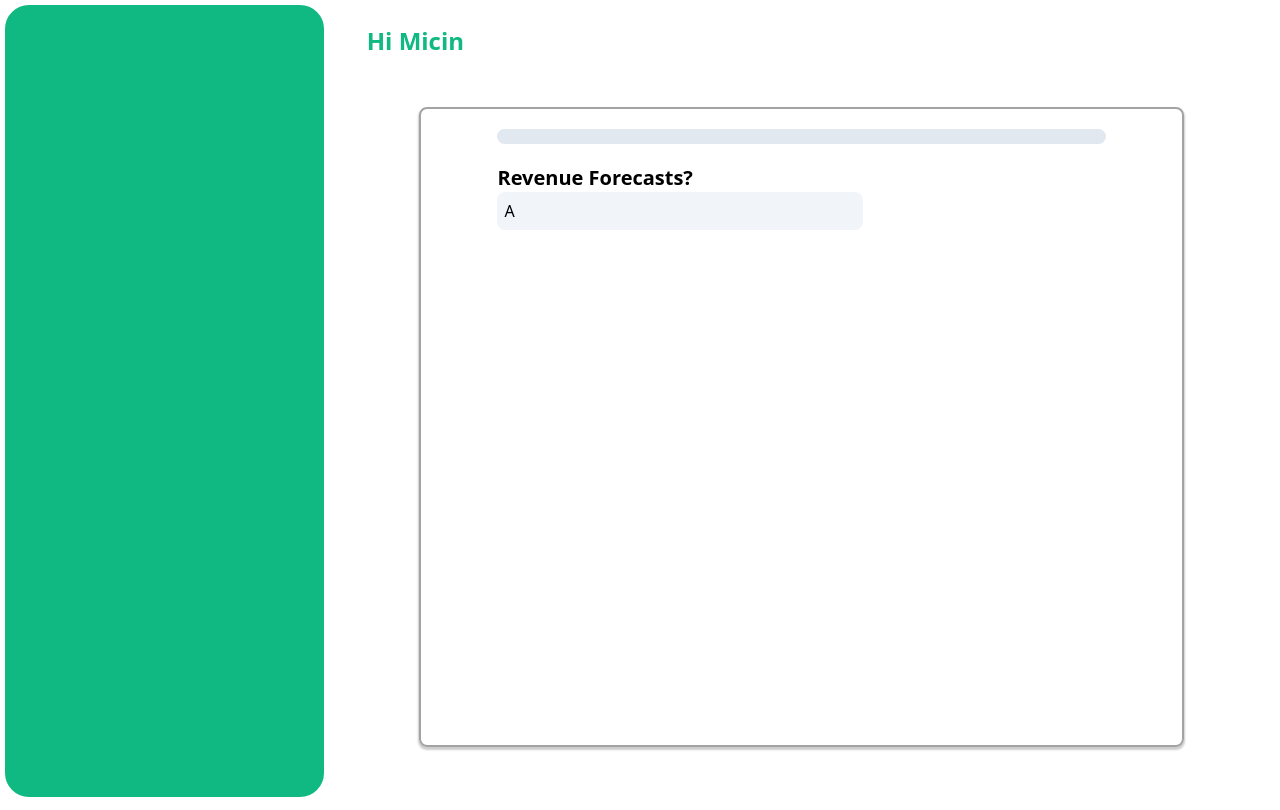
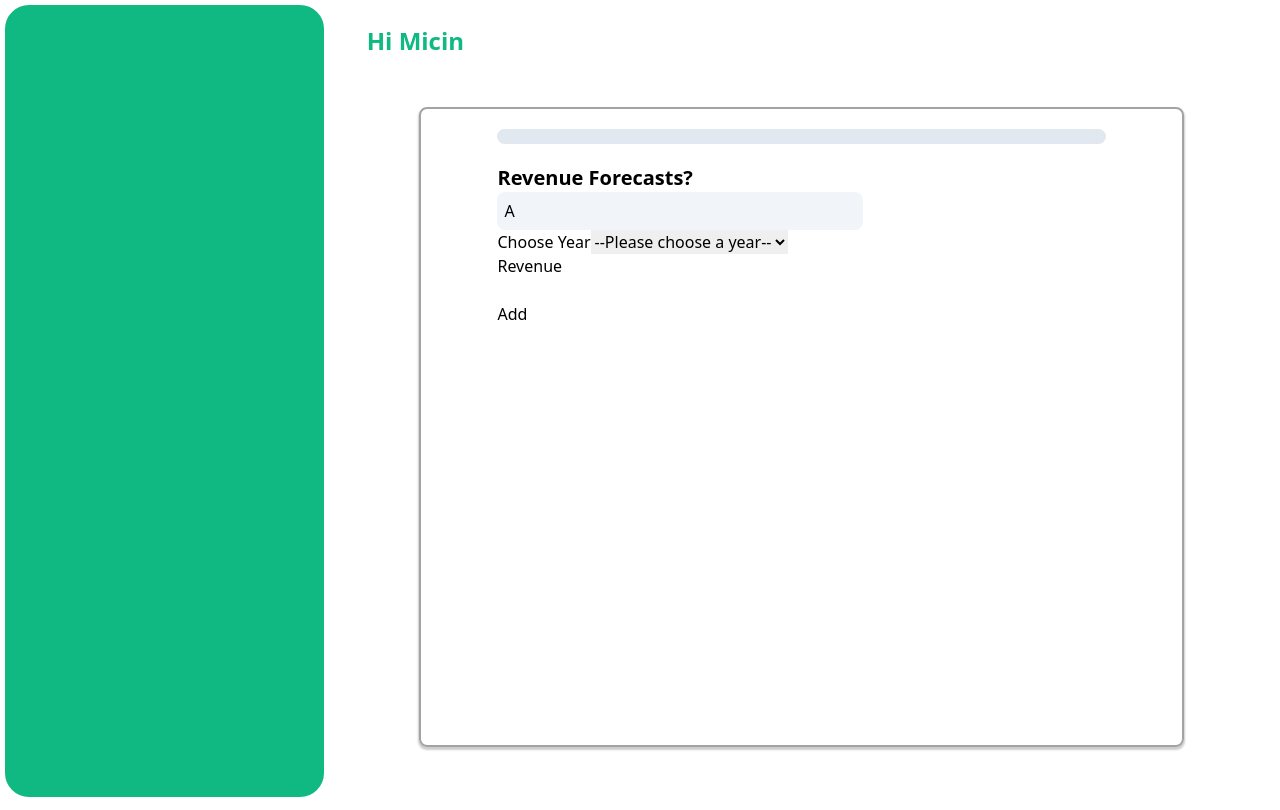
Before and after one commit to arka1002/1st-day, a React (Vite) app: page / in a window 1280 px wide. Built offline with nearby package versions, Linux system fonts and the light colour scheme.

Commit message:
just a makeover

```diff
--- a/src/App.jsx
+++ b/src/App.jsx
@@ -2,6 +2,9 @@ import { useForm } from "react-hook-form";
 
 
 function App() {
+  //react-form
+  const { register, handleSubmit, formState: { errors } } = useForm();
+  const onSubmit = data => console.log(data);
   return (
     <div className="App">
       <div className="sidebar h-[99vh] bg-emerald-500 border-8 border-emerald-500 rounded-3xl"></div>
@@ -17,7 +20,29 @@ function App() {
               <div className="year-list">
                 <div className="indie-items w-[60%] bg-slate-100 py-[5px] px-[5px] border-2 border-slate-100 rounded-lg overflow-auto">A</div>
               </div>
-              <div className="form-area"></div>
+              <div className="form-area">
+                <form onSubmit={handleSubmit(onSubmit)}>
+                  {/* Select Year Field */}
+                  <div>
+                    <label for="year-select">Choose Year</label>
+
+                    <select name="pets" id="year-select" {...register("year", { required: true })}>
+                      <option value="">--Please choose a year--</option>
+                      <option value="1998">1998</option>
+                      <option value="2008">2008</option>
+                      <option value="2018">2018</option>
+                      <option value="2028">2028</option>
+                      <option value="2038">2038</option>
+                      <option value="2048">2048</option>
+                    </select>
+                  </div>
+                  <div>
+                    <p>Revenue</p>
+                    <input type="number" {...register("revenue", { required: true })}/>
+                  </div>
+                  <button type="submit">Add</button>
+                </form>
+              </div>
             </div>
           </div>
         </div>
```
